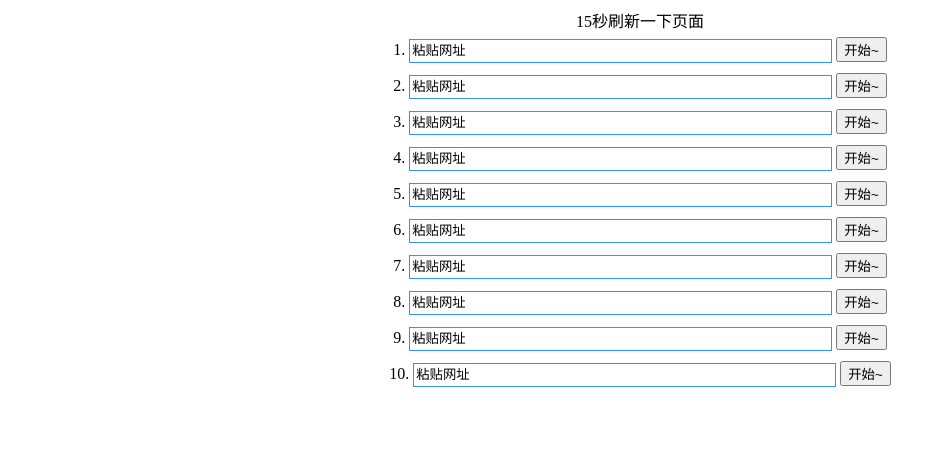
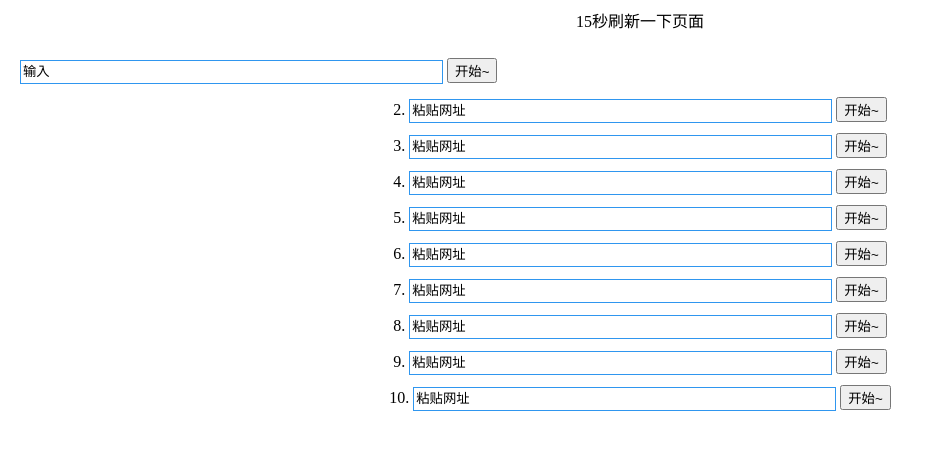
Before and after one commit to sujinran/xiareshou, a plain HTML site: page index.html in a window 1280 px wide. Shown: the whole page, without its empty margins (0-934 px from the left). Drawn offline with nearby package versions, Linux system fonts and the light colour scheme.

Commit message:
Update index.html

```diff
--- a/index.html
+++ b/index.html
@@ -17,7 +17,18 @@
 </head>
 <body>
 <div class="head">15秒刷新一下页面
-<div class="row">1. <input type="text" id="url1" size="50" value="粘贴网址"> <button type="button" class="btn" data-no="1" data-stat="0">开始~</button></div>
+<div class="row">
+ <table>
+       <tr>
+            <td>
+                 <a href="http://www.baidu.com">
+                 </a>
+            </td>
+            <td><br/><input type="text" id="url1" size="50" value="输入"> <button type="button" class="btn" data-no="1" data-stat="0">开始~</button></td>
+
+         </tr>
+    </table>
+</div>
 <div class="row">2. <input type="text" id="url2" size="50" value="粘贴网址"> <button type="button" class="btn" data-no="2" data-stat="0">开始~</button></div>
 <div class="row">3. <input type="text" id="url3" size="50" value="粘贴网址"> <button type="button" class="btn" data-no="3" data-stat="0">开始~</button></div>
 <div class="row">4. <input type="text" id="url4" size="50" value="粘贴网址"> <button type="button" class="btn" data-no="4" data-stat="0">开始~</button></div>
```
